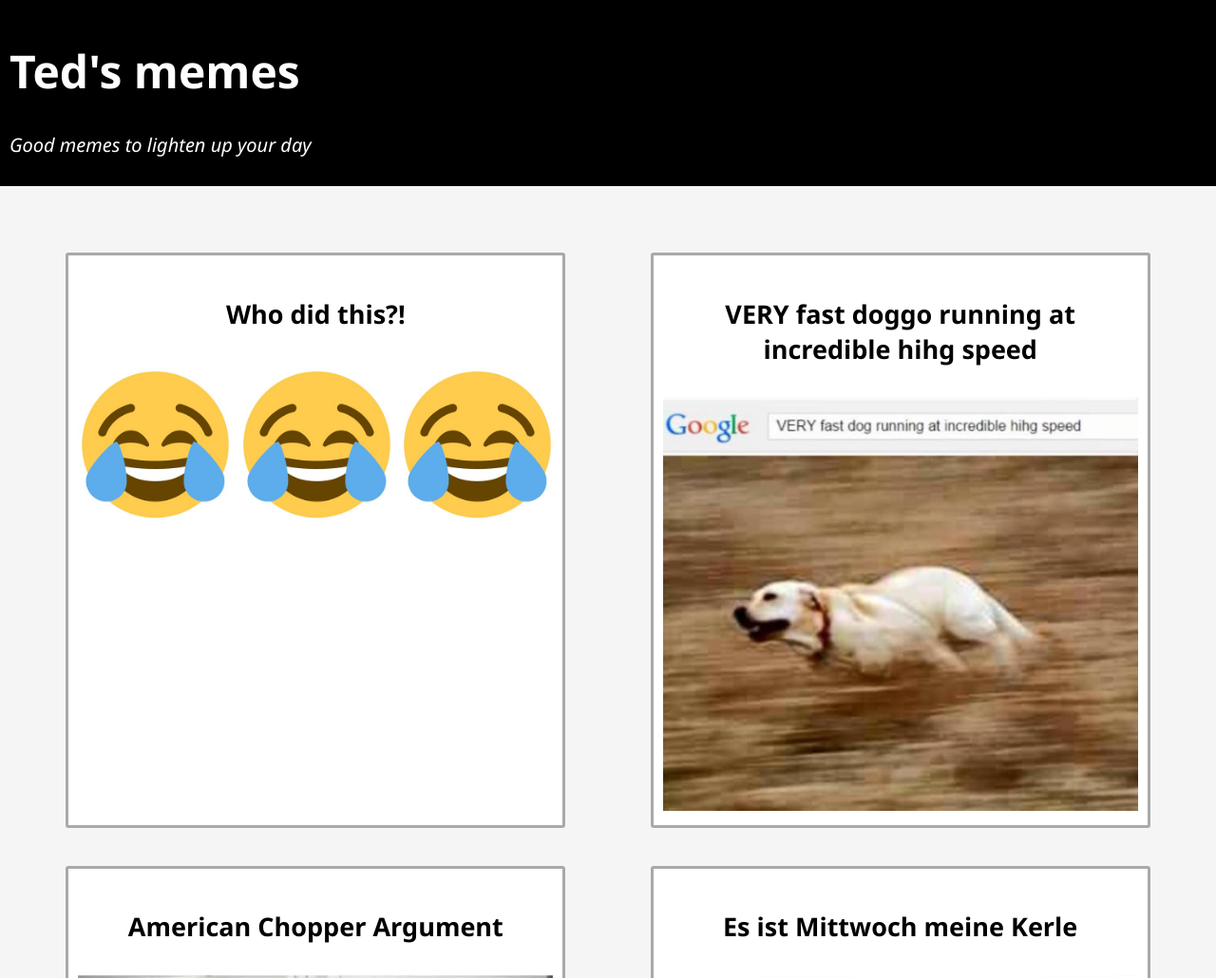
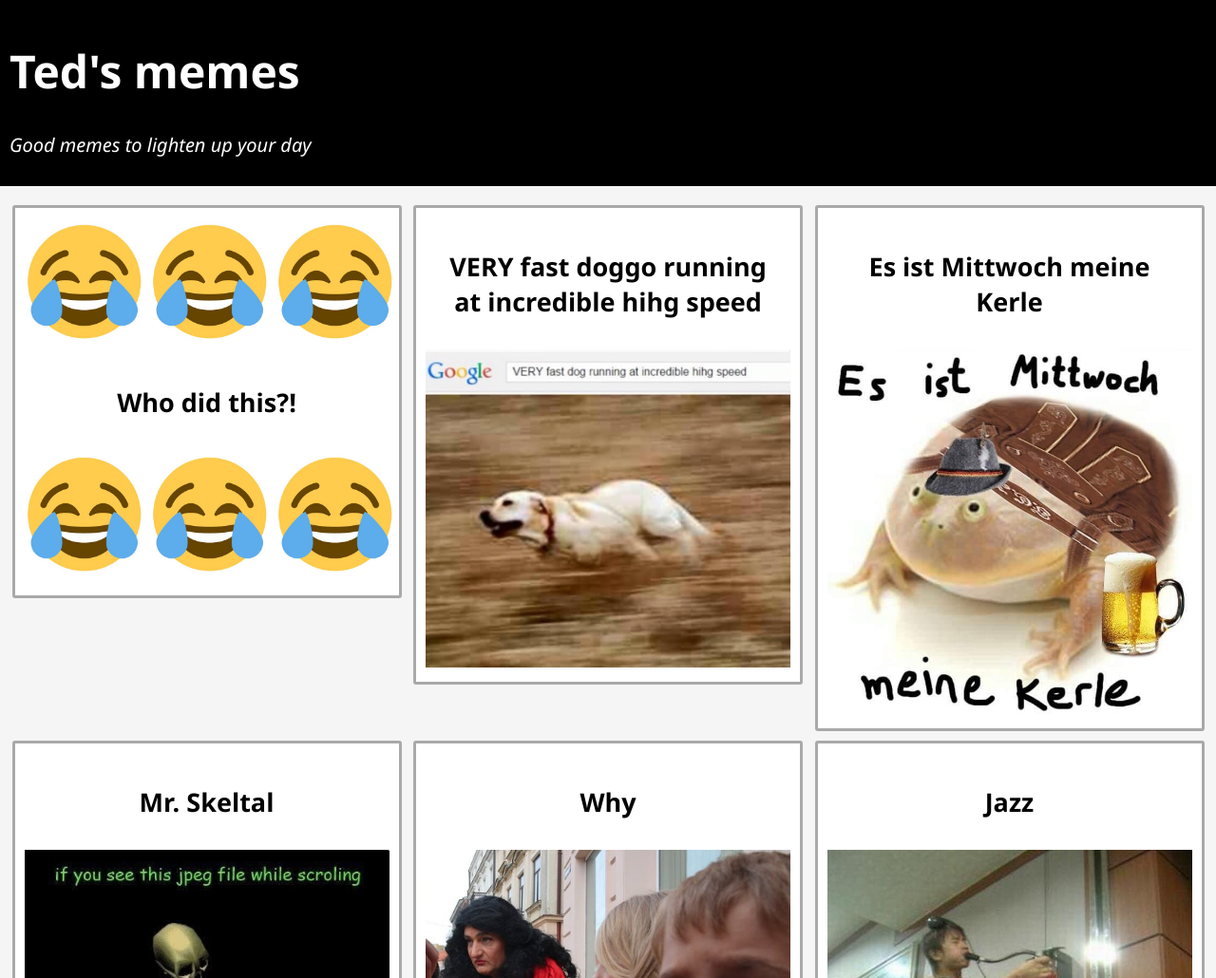
Before and after one commit to TedMANNERs/homepage, a website: page index.html in a window 1280 px wide. Shown: the top 1030 px of the page at 95% size. Drawn offline with Linux system fonts and the light colour scheme.

Commit message:
Update content layout

```diff
--- a/index.html
+++ b/index.html
@@ -19,6 +19,11 @@
 
   <section>
     <article>
+        <div class="whoDidThis-container">
+            <img src="images/faceWithTearsOfJoy.jpg"/>
+            <img src="images/faceWithTearsOfJoy.jpg"/>
+            <img src="images/faceWithTearsOfJoy.jpg"/>
+        </div>
       <header>
         <h2>Who did this?!</h2>
       </header>
@@ -35,14 +40,6 @@
       </header>
         <img src="images/veryFastDoggo.jpg"/>
     </article>
-
-    <article>
-      <header>
-        <h2>American Chopper Argument</h2>
-      </header>
-        <img src="images/americanChopperArgument.jpg"/>
-    </article>
-
 
     <article>
       <header>
@@ -79,6 +76,13 @@
         <img src="images/communism.png"/>
     </article>
 
+    <article>
+      <header>
+        <h2>American Chopper Argument</h2>
+      </header>
+        <img src="images/americanChopperArgument.jpg"/>
+    </article>
+
   </section>
 
   <footer>
--- a/public/css/styles.css
+++ b/public/css/styles.css
@@ -26,12 +26,13 @@ section {
     display: flex;
     flex-wrap: wrap;
     justify-content: space-evenly;
-    margin-top: 50px;
+    margin-top: 20px;
 }
 
 article {
-    max-width: 500px;
-    margin: 20px;
+    width: 30vw;
+    height: fit-content;
+    margin-bottom: 10px;
     padding: 10px;
     border: 3px solid darkgray;
     border-radius: 3px;
@@ -52,12 +53,24 @@ article img {
 }
 
 .whoDidThis-container img {
-    max-width: 33%;
+    max-width: 33.3%;
 }
 
 @media screen and (max-width: 450px) { /* mobile devices */
     article {
-        max-width: 100%;
+        width: 100%;
+    }
+}
+
+@media screen and (min-width: 450px) { /* tablet devices */
+    article {
+        width: 42.5vw;
+    }
+}
+
+@media screen and (min-width: 900px) { /* desktop devices */
+    article {
+        width: 30vw;
     }
 }
 
```
